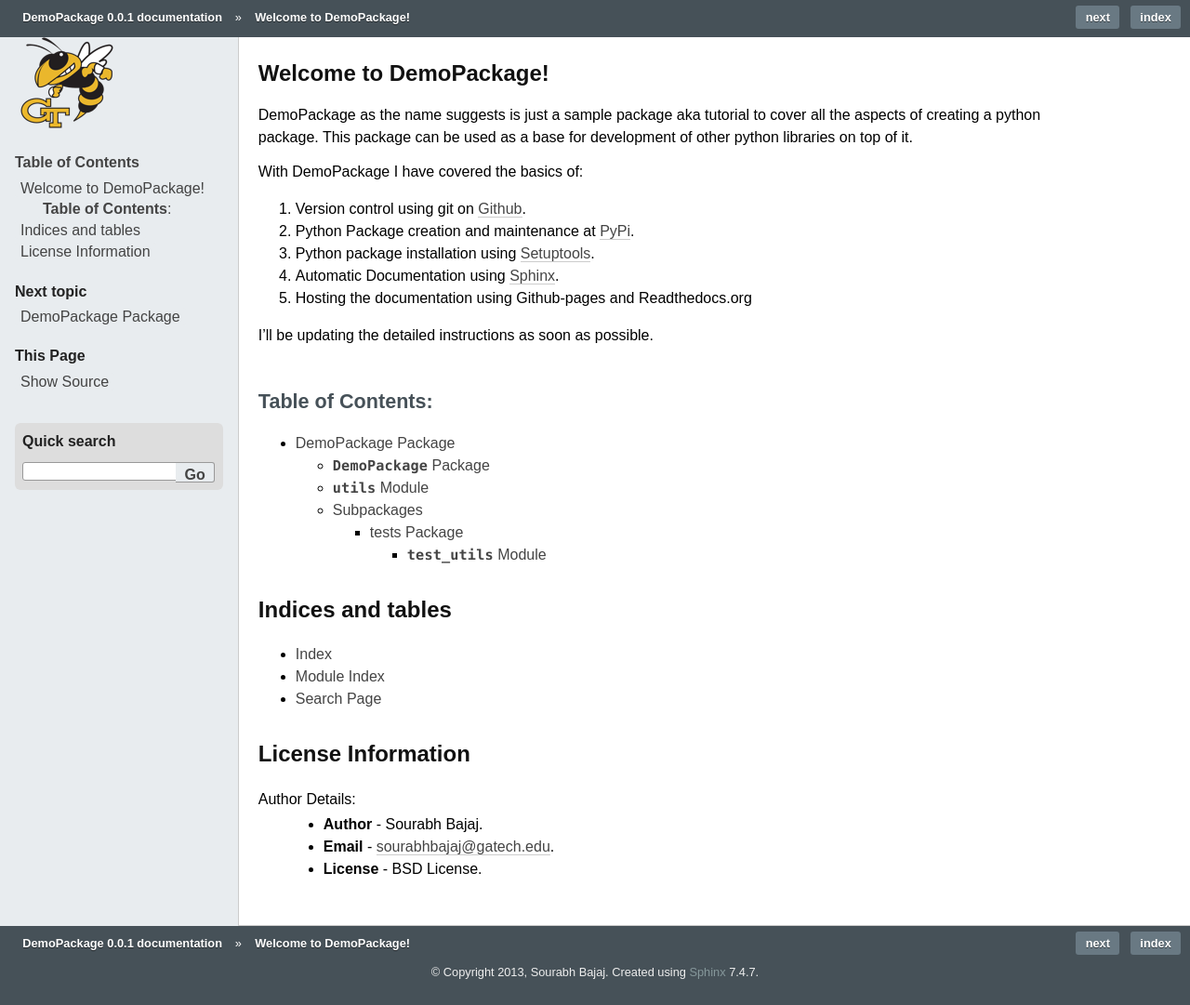
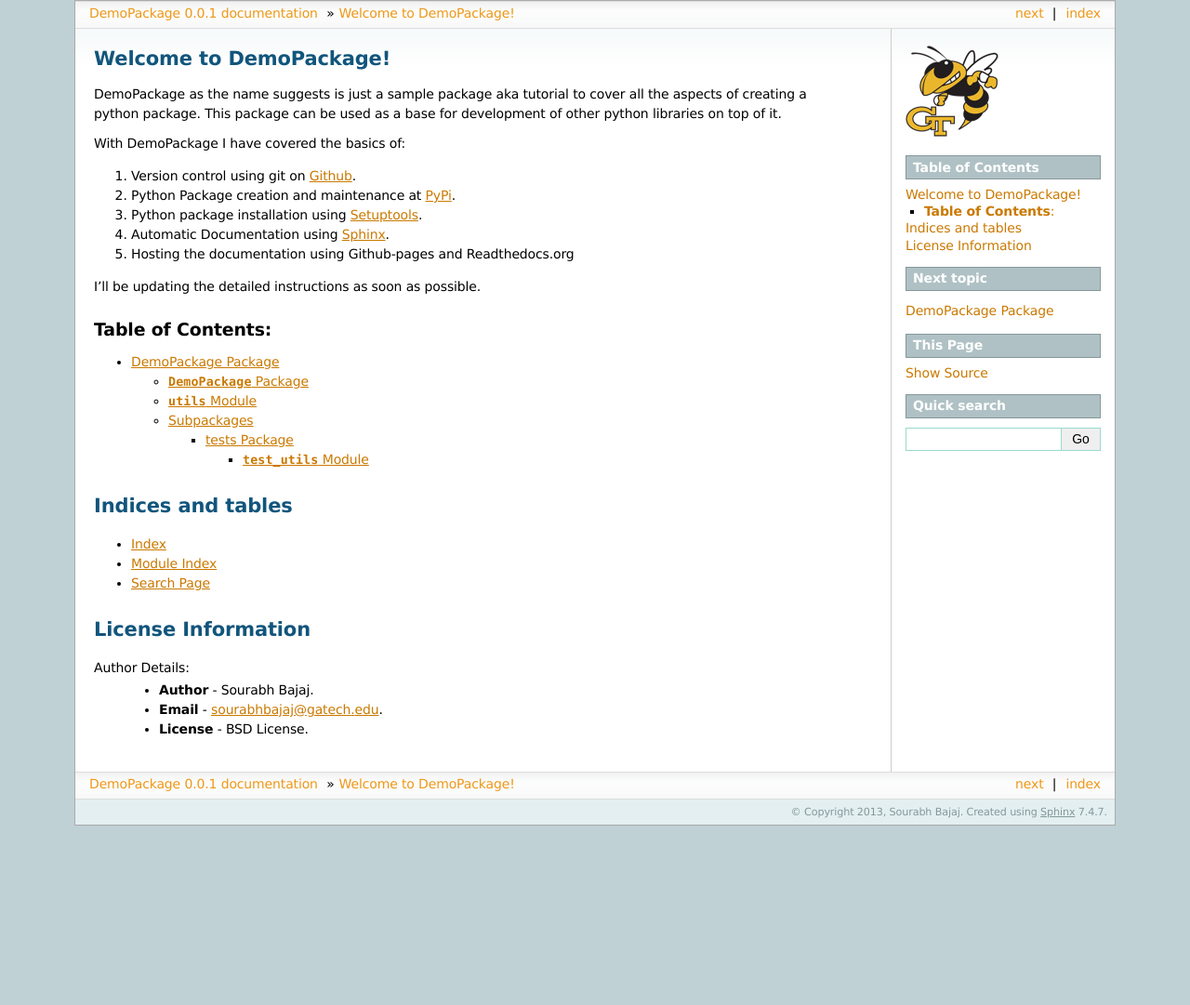
Before and after one commit to biznixcn/DemoPackage, a Sphinx documentation site: the page built from docs/index.rst, in a window 1280 px wide. Shown: the whole page at 93% size. Built offline with Sphinx 7.4.7, drawn with Linux system fonts in a browser that asks for light colours; after the commit the page ends 900 px from its top, so only the background shows below that.

Commit message:
change theme

```diff
--- a/docs/conf.py
+++ b/docs/conf.py
@@ -94,8 +94,8 @@ pygments_style = 'sphinx'
 
 # The theme to use for HTML and HTML Help pages.  See the documentation for
 # a list of builtin themes.
-# html_theme = 'sphinxdoc'
-html_theme = 'rtd'
+html_theme = 'sphinxdoc'
+# html_theme = 'rtd'
 
 # Theme options are theme-specific and customize the look and feel of a theme
 # further.  For a list of options available for each theme, see the
@@ -103,7 +103,7 @@ html_theme = 'rtd'
 #html_theme_options = {}
 
 # Add any paths that contain custom themes here, relative to this directory.
-html_theme_path = ["_themes", ]
+# html_theme_path = ["_themes", ]
 
 # The name for this set of Sphinx documents.  If None, it defaults to
 # "<project> v<release> documentation".
```
